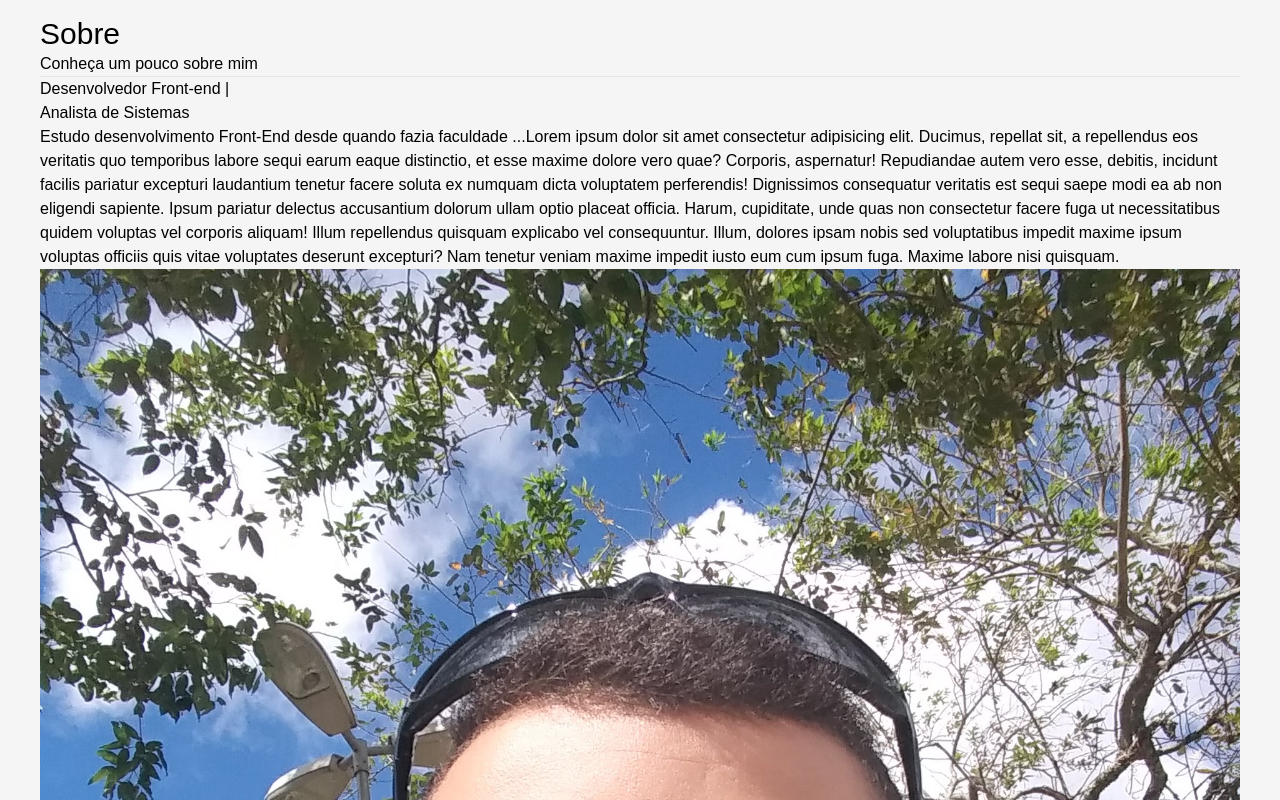
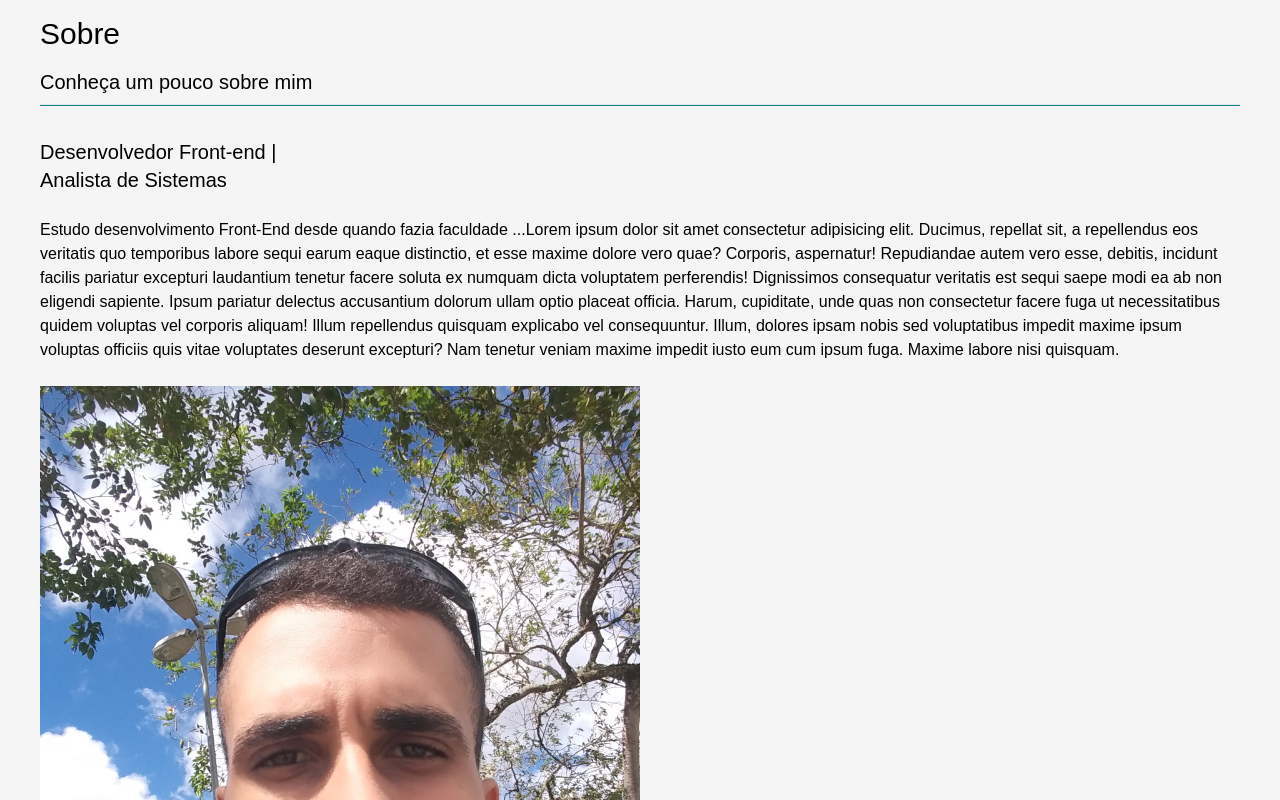
Before and after one commit to maxsueldev/portfolioUsingTailwindCSS, a plain HTML site: page index.html in a window 1280 px wide. Shown: the part 840-1640 px from the top of the page. Drawn offline with nearby package versions, Linux system fonts and the light colour scheme; a web font is replaced by a local one.

Commit message:
sobre section

```diff
--- a/index.html
+++ b/index.html
@@ -27,7 +27,7 @@
     </script>
 </head>
 <body class="font-tiltNeon">
-    <header class="bg-secondaryColor h-24 w-full leading-5 border-2 border-solid border-black text-whiteColor fixed px-5 flex flex-col justify-center">
+    <header class="bg-secondaryColor h-24 w-full leading-5 border-2 border-solid border-black text-whiteColor absolute px-5 flex flex-col justify-center">
         <p>Maxsuel Fernando</p>
         <p>maxsuel.dev@gmail.com</p>
     </header>
@@ -52,30 +52,24 @@
             <button class="mt-6 text-xl font-bold bg-secondaryColor border-2 border-black border-solid rounded-3xl px-8 py-3">Entrar em contato</button>
         </section>
         <section class="sobre bg-whiteColor py-14 px-10">
-            <div>
-                <h2 class="text-3xl">Sobre</h2>
-                <h3>Conheça um pouco sobre mim</h3>
+            <h2 class="text-3xl pb-4">Sobre</h2>
+            <h3 class="text-xl">Conheça um pouco sobre mim</h3>
 
-                <hr>
+            <hr class="h-0.5 bg-secondaryColor mt-2 mb-8">
 
-                <div>
+            <div class="text-xl">
                 <h3>Desenvolvedor Front-end |</h3>
                 <h3>Analista de Sistemas</h3>
             </div>
-                <div>
-                    <p>Estudo desenvolvimento Front-End desde quando fazia faculdade    ...Lorem ipsum dolor sit amet consectetur adipisicing elit. Ducimus, repellat sit, a repellendus eos veritatis quo temporibus labore sequi earum eaque distinctio, et esse maxime dolore vero quae? Corporis, aspernatur!
+            <p class="py-6">Estudo desenvolvimento Front-End desde quando fazia faculdade    ...Lorem ipsum dolor sit amet consectetur adipisicing elit. Ducimus, repellat sit, a repellendus eos veritatis quo temporibus labore sequi earum eaque distinctio, et esse maxime dolore vero quae? Corporis, aspernatur!
                 Repudiandae autem vero esse, debitis, incidunt facilis pariatur excepturi laudantium tenetur facere soluta ex numquam dicta voluptatem perferendis! Dignissimos consequatur veritatis est sequi saepe modi ea ab non eligendi sapiente.
                 Ipsum pariatur delectus accusantium dolorum ullam optio placeat officia. Harum, cupiditate, unde quas non consectetur facere fuga ut necessitatibus quidem voluptas vel corporis aliquam! Illum repellendus quisquam explicabo vel consequuntur.
                 Illum, dolores ipsam nobis sed voluptatibus impedit maxime ipsum voluptas officiis quis vitae voluptates deserunt excepturi? Nam tenetur veniam maxime impedit iusto eum cum ipsum fuga. Maxime labore nisi quisquam.</p>
-                    <div>
-                        <img class="maxsuelfernando" src="img/sobre/me.jpg" alt="Maxsuel Fernando">
-                    </div>
-                </div>
-                <div>
-                    <div>
+            <div class="flex">
+                <img class="w-1/2 h-1/2" src="img/sobre/me.jpg" alt="Maxsuel Fernando">
+                <div class="flex flex-col ml-4 justify-end">
                     <h3>(82) 99980-8600</h3>
                     <h3>Maceió - AL</h3>
-                    </div>
                 </div>
             </div>
         </section>
```
Lines whose indentation alone changed are shown as unchanged.
